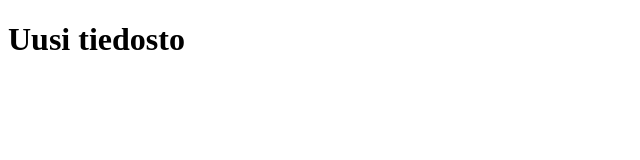
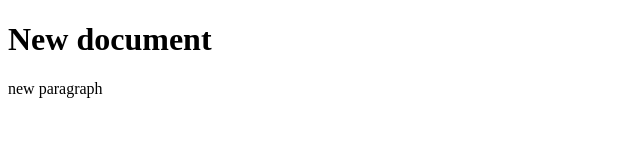
Before and after one commit to Miklupiklu/Versionhallinta-testi, a plain HTML site: page index.html in a window 1280 px wide. Shown: the whole page, without its empty margins (0-640 px from the left). Drawn offline with Linux system fonts and the light colour scheme.

Commit message:
Update index.html

```diff
--- a/index.html
+++ b/index.html
@@ -6,6 +6,8 @@
     <title>Document</title>
 </head>
 <body>
-    <h1>Uusi tiedosto</h1>
+    <!--Added h1 and p elements-->
+    <h1>New document</h1>
+    <p>new paragraph</p>
 </body>
 </html>
```
